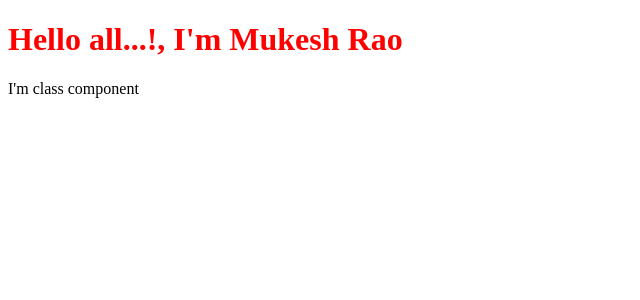
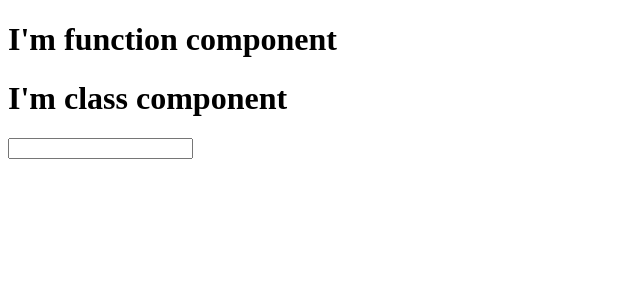
Before and after one commit to mukeshrao-cesit/Problem-Solving-in-JS, a React (Vite) app in the folder Vite-React/sample-vite-app/: page / in a window 1280 px wide. Shown: the top 300 px of the page, without its empty margins (0-640 px from the left). Built offline with nearby package versions, Linux system fonts and the light colour scheme.

Commit message:
class components with input field

```diff
--- a/Vite-React/sample-vite-app/src/App.jsx
+++ b/Vite-React/sample-vite-app/src/App.jsx
@@ -1,12 +1,8 @@
 import ClassComp from "./ClassComp";
 function App() {
-  const styles = {
-    color: "red",
-    fontFamily: "cursive",
-  };
   return (
     <div>
-      <h1 style={styles}>Hello all...!, I'm Mukesh Rao</h1>
+      <h1>I'm function component</h1>
       <ClassComp />
     </div>
   );
--- a/Vite-React/sample-vite-app/src/ClassComp.jsx
+++ b/Vite-React/sample-vite-app/src/ClassComp.jsx
@@ -1,8 +1,22 @@
 import { Component } from "react";
 
 class ClassComp extends Component {
+  state = {
+    search: "",
+  };
   render() {
-    return <p>I'm class component</p>;
+    return (
+      <>
+        <h1>I'm class component</h1>
+        <input
+          type="text"
+          onChange={(e) => {
+            this.setState({ search: e.target.value });
+          }}
+        />
+        <p>{this.state.search}</p>
+      </>
+    );
   }
 }
 
```
